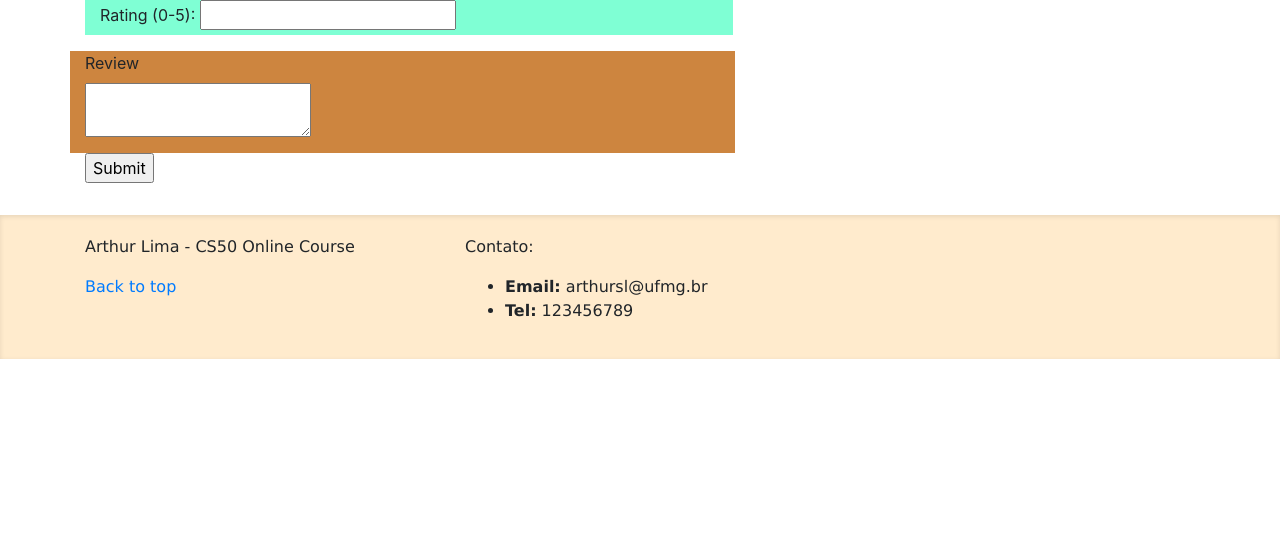
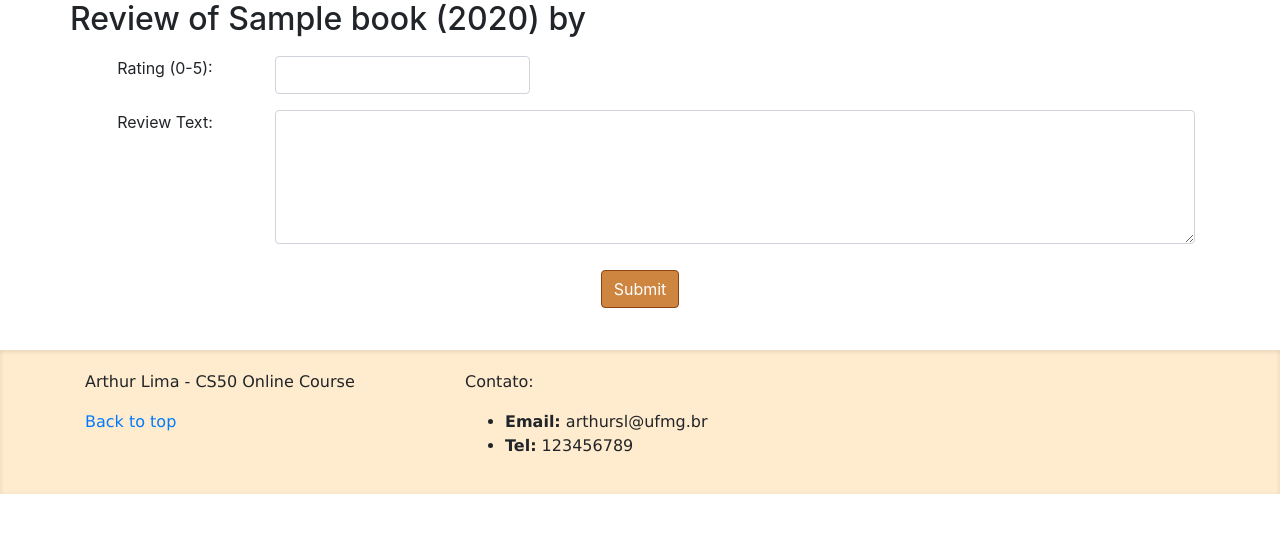
Before and after one commit to arthursl12/web-50-p1, a Flask app: template books/app/templates/review.html in a window 1280 px wide. Shown: the top 533 px of the page. Run offline with Flask 2, Linux system fonts and the light colour scheme; the template is opened without the code that fills it: values that come from a table or form of the project are taken from there, most other values are stand-ins (such as "Sample title", 1, 10 or a date in 2020); some libraries are stand-ins or nearby versions.

Commit message:
Design página de review

```diff
--- a/books/app/routes.py
+++ b/books/app/routes.py
@@ -96,7 +96,10 @@
 @app.route('/book/<isbn>/review', methods=['GET','POST'])
 @login_required
 def review(isbn):
+    book = db.execute("SELECT * FROM book WHERE isbn=:isbn", {"isbn": isbn}).fetchone()
+    db.close()
+
     reviewForm = BookReviewForm()
     if reviewForm.validate_on_submit():
         pass
-    return render_template('review.html', form=reviewForm, user=findUser(session['user_id']))
+    return render_template('review.html', book=book, form=reviewForm, user=findUser(session['user_id']))
--- a/books/app/static/review.css
+++ b/books/app/static/review.css
@@ -1,4 +1,16 @@
-h1 {
-  background-color: saddlebrown; }
+#title {
+  text-shadow: black; }
+
+@media (max-width: 770px) {
+  #title {
+    font-weight: 600;
+    font-size: x-large; } }
+#review_form {
+  margin-top: 10px; }
+
+.btn {
+  background-color: peru;
+  border-color: saddlebrown;
+  margin: 10px; }
 
 /*# sourceMappingURL=review.css.map */
--- a/books/app/static/review.scss
+++ b/books/app/static/review.scss
@@ -1,3 +1,20 @@
-h1{
-    background-color: saddlebrown;
+#title{
+    text-shadow: black;
 }
+
+@media (max-width: 770px) {
+    #title{
+        font-weight: 600;
+        font-size: x-large;
+    }
+}
+
+#review_form{
+    margin-top: 10px;
+}
+
+.btn{
+    background-color: peru;
+    border-color: saddlebrown;
+    margin: 10px;
+}
--- a/books/app/templates/login.html
+++ b/books/app/templates/login.html
@@ -20,19 +20,19 @@
                 {{ form.hidden_tag() }}
                 <p>
                     {{ form.username.label }}<br>
-                    {{ form.username(size=32) }}<br>
+                    {{ form.username(class="form-control",size=32) }}<br>
                     {% for error in form.username.errors %}
                     <span style="color: red;">[{{ error }}]</span>
                     {% endfor %}
                 </p>
                 <p>
                     {{ form.password.label }}<br>
-                    {{ form.password(size=32) }}<br>
+                    {{ form.password(class="form-control",size=32) }}<br>
                     {% for error in form.password.errors %}
                     <span style="color: red;">[{{ error }}]</span>
                     {% endfor %}
                 </p>
-                <p>{{ form.submit() }}</p>
+                <p>{{ form.submit(class="btn btn-primary") }}</p>
             </form>
         </div>
     </div>
--- a/books/app/templates/review.html
+++ b/books/app/templates/review.html
@@ -5,26 +5,43 @@
 {% endblock %}
 
 {% block content %}
+    <div class="container">
+        <div class="row">
+            <h2 id="title">Review of {{ book.title }} ({{book.year}}) by {{user.login}}</h2>
+        </div>
+    </div>
     <form id='review_form' action="" method="post">
         <div class="container">
-            <div class="row"></div>
-                <div class="col-sm-7" style="background-color: aquamarine;">
+            <div class="row">
+
+                <div class="col-sm-2">
+                    <p class="text-center">Rating (0-5):</p>
+                </div>
+                <div class="col-sm-3">
                     <p>
-                        {{ form.rating.label }} (0-5): {{ form.rating(size=5) }}<br>
+                        {{ form.rating(class='form-control',size=5) }}
                         {% for error in form.rating.errors %}
                             <span style="color: red;">[{{ error }}]</span>
                         {% endfor %}
                     </p>
                 </div>
+
+
             </div>
+
+
         </div>
         <div class="container">
 
             <div class="row">
-                <div class="col-sm-7" style="background-color: peru;">
+                <div class="col-sm-2">
+                    <p class="text-center">Review Text:</p>
+                </div>
+                <div class="col-sm-10">
                     <p>
-                        {{ form.review_text.label }}<br>
-                        {{ form.review_text(size=30) }}<br>
+
+
+                        {{ form.review_text(class='form-control',cols="80", rows="5") | safe }}
                         {% for error in form.review_text.errors %}
                             <span style="color: red;">[{{ error }}]</span>
                         {% endfor %}
@@ -34,8 +51,8 @@
 
             </div>
             <div class="row">
-                <div class="col-sm-7 align-items-center">
-                        <p>{{ form.submit() }}</p>
+                <div class="col-sm-12 text-center align-items-center">
+                        <p>{{ form.submit(class="btn btn-primary align-items-center") }}</p>
                 </div>
 
             </div>
```
Also changed, not shown: books/app/static/login.css (+10 -1 lines), books/app/static/login.scss (+11 -0 lines), 3 other files.
